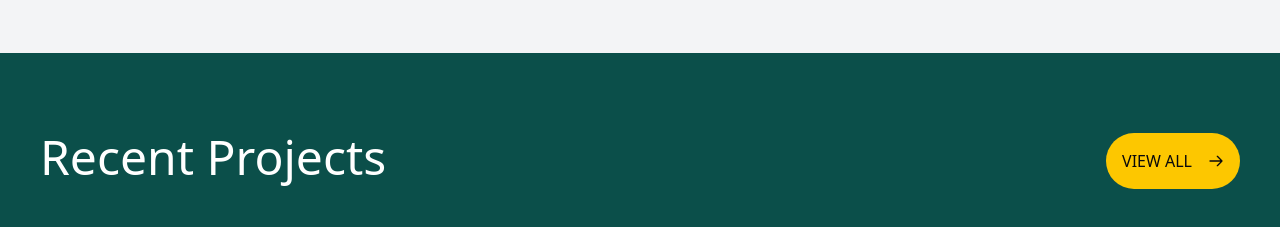
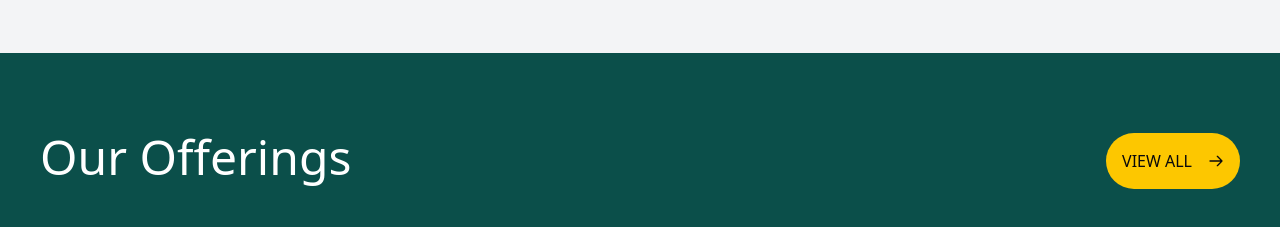
Before and after one commit to shamzconsult/crown-construction, a Next.js app: page / in a window 1280 px wide. Shown: the part 2860-3087 px from the top of the page. Built offline with nearby package versions, Linux system fonts and the light colour scheme.

Commit message:
offering section updated

```diff
--- a/src/app/Home/_components/Project.tsx
+++ b/src/app/Home/_components/Project.tsx
@@ -7,7 +7,7 @@ function Project() {
     <div className='bg-teal-900'>
       <div className='max-w-screen-xl mx-auto py-10'>
         <div className='flex justify-between p-10'>
-          <h2 className='text-2xl md:text-5xl text-white'>Recent Projects</h2>
+          <h2 className='text-2xl md:text-5xl text-white'>Our Offerings</h2>
           <Link
             href="/gallery"
             className='bg-yellow-400 p-2 md:p-4 flex items-center gap-4 rounded-4xl'>
--- a/src/app/gallery/_components/Gallery.tsx
+++ b/src/app/gallery/_components/Gallery.tsx
@@ -110,7 +110,7 @@ function Gallery() {
   return (
     <div className=' font-sans'>
         <div className='py-10 mx-auto max-w-screen-xl px-10 md:px-20 lg:px-0 p-4'>
-            <h1 className='text-3xl mb-10 text-teal-900 md:text-5xl font-bold'>Checkout our recent Projects</h1>
+            <h1 className='text-3xl mb-10 text-teal-900 md:text-5xl font-bold'>Checkout our Offerings</h1>
             <div className='grid grid-cols-1 md:grid-cols-2 lg:grid-cols-3 gap-6'>
                 {houseData.map((house) => (
                     <article
```
